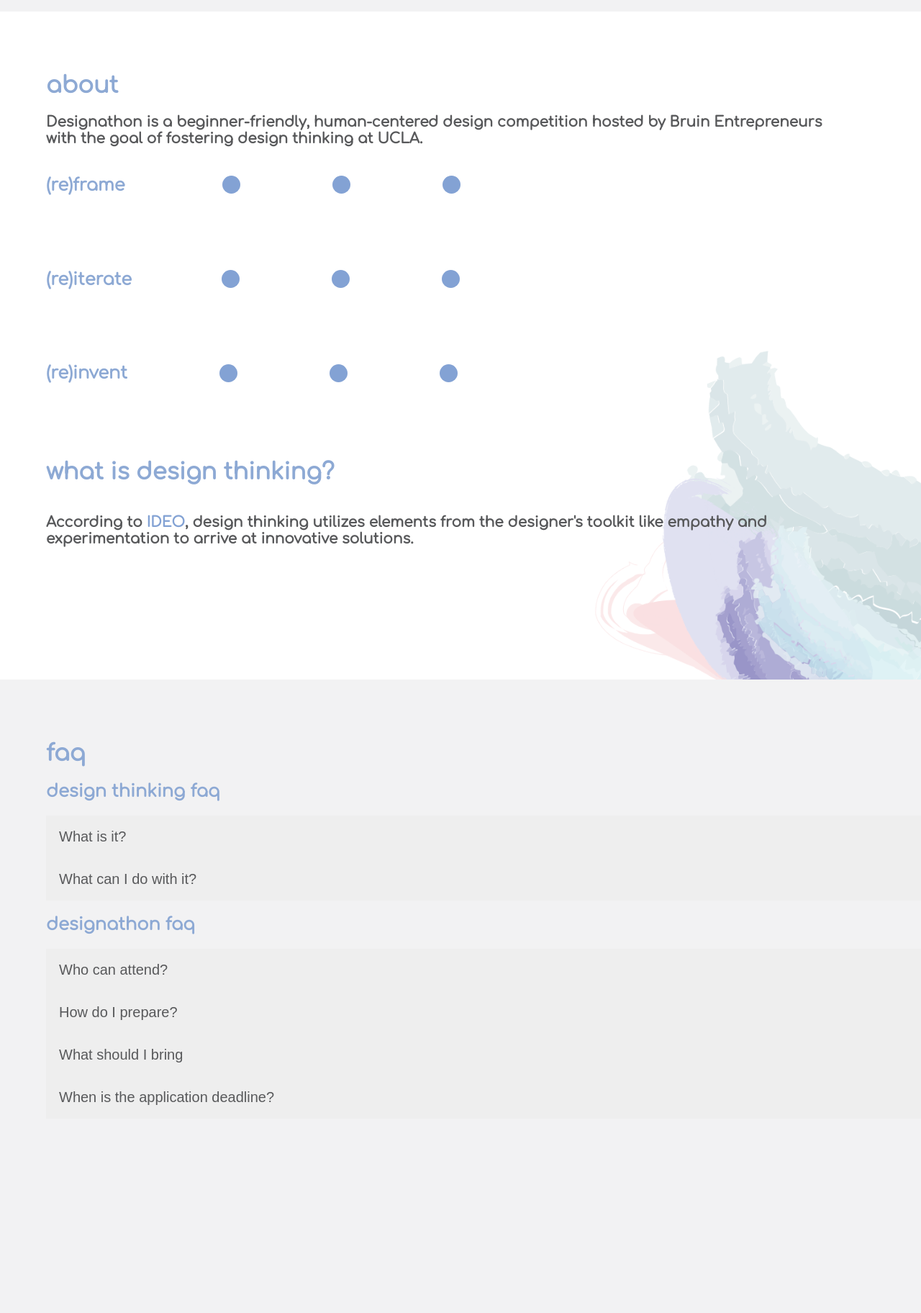
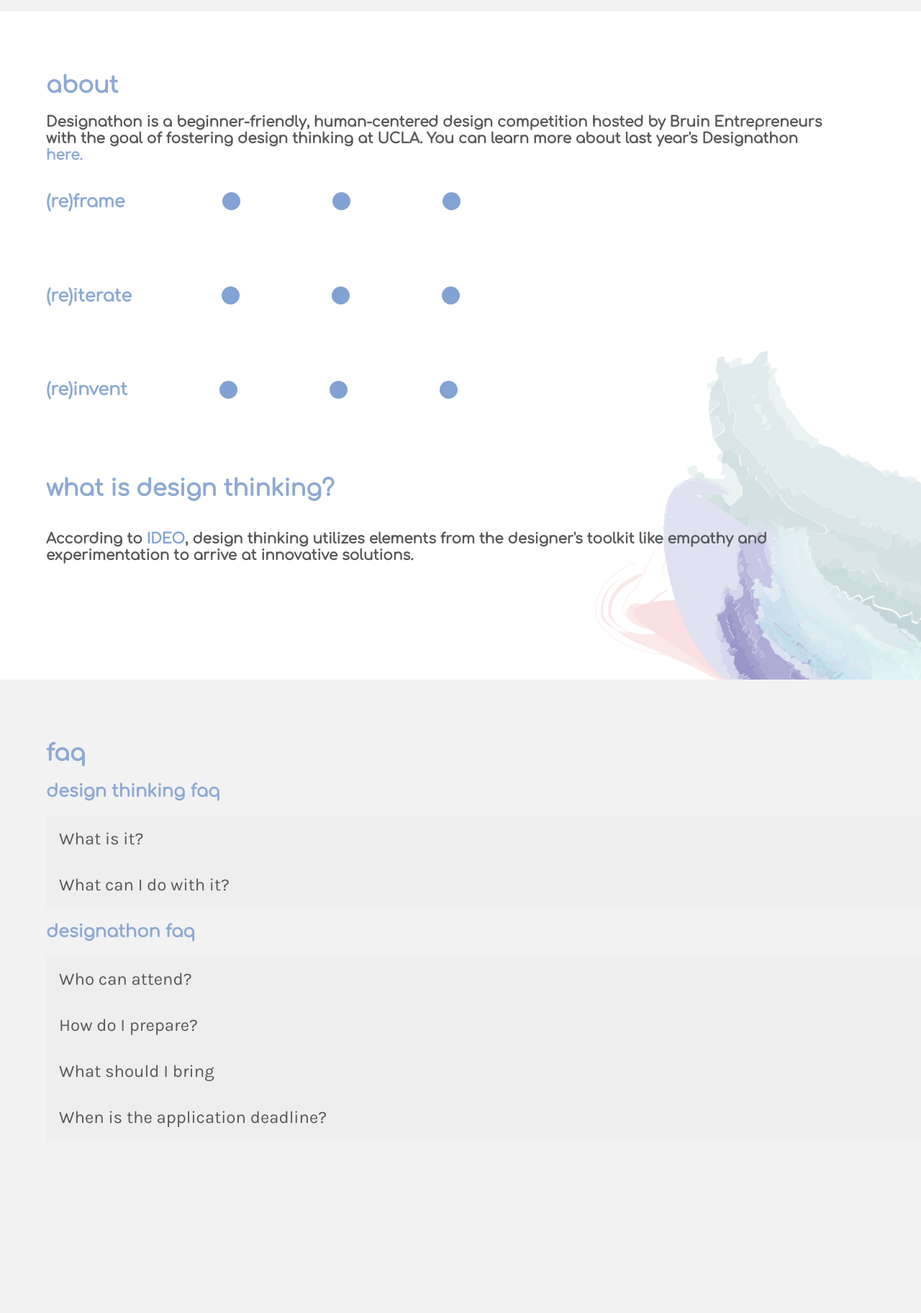
Before and after one commit to Bruin-Entrepreneurs/designathon_2020, a PHP site: page / in a window 1280 px wide; the page is wider, and only the part inside the window is pictured. Shown: the part 70-1894 px from the top of that part at 72% size. Run offline with PHP 8.4, Linux system fonts and the light colour scheme.

Commit message:
Link to apply button, previous medium article and reformatted FAQ section

```diff
--- a/base.css
+++ b/base.css
@@ -68,7 +68,7 @@ h1, h2, h3 {
 }
 
 .apply-button:hover {
-  background-color: #8DA9D4; /* Green */
+  background-color: #8DA9D4;
   color: white;
 }
 .circle-group {
@@ -140,11 +140,23 @@ h1, h2, h3 {
   margin-left: 0;
   border: none;
   outline: none;
-  font-family: Open+Sans;
-  font-size: 20px;
+  font-family: Karla;
+  font-size: 24px;
   transition: 0.4s;
 }
-
+.text-link {
+  text-decoration: none;
+  color: #8DA9D4;
+}
+.text-link-apply {
+    -webkit-transition-duration: 0.4s; /* Safari */
+  transition-duration: 0.4s;
+  text-decoration: none;
+  color: #8DA9D4;
+}
+.text-link-apply:hover {
+  color: white;
+}
 /* Add a background color to the button if it is clicked on (add the .active class with JS), and when you move the mouse over it (hover) */
 .active, .accordion:hover {
   background-color: #ccc;
@@ -153,13 +165,14 @@ h1, h2, h3 {
 /* Style the accordion panel. Note: hidden by default */
 .panel {
 /*  padding: 0 18px;
-*/  background-color: rgba(0, 0, 0, 0);
+*/  background-color: white;
   max-height: 0;
   overflow: scroll;
-  font-family: Open+Sans;
+  font-family: Karla;
+  font-size: 20px;
     transition: max-height 0.2s ease-out;
-    padding-right: 10%;
-    padding-left: 18px;
+    padding-right: 15%;
+    padding-left: 5%;
 }
 
 @media (max-width: 40rem) {
--- a/base.js
+++ b/base.js
@@ -11,3 +11,8 @@ for (i = 0; i < acc.length; i++) {
       panel.style.maxHeight = panel.scrollHeight + "px";
     } 	});
 }
+
+
+$(window).scroll(function(){
+    $(".content-section").css("opacity", 1 - $(window).scrollTop() / 5);
+  });
--- a/index.html
+++ b/index.html
@@ -4,20 +4,21 @@
 	<link rel="stylesheet" href="base.css" type="text/css" />
 	<link href='https://fonts.googleapis.com/css?family=Comfortaa' rel='stylesheet'>
 	<link rel="stylesheet" type="text/css" href="//fonts.googleapis.com/css?family=Open+Sans" />
+	<link href="https://fonts.googleapis.com/css?family=Karla" rel="stylesheet" type="text/css">
 </head>
 <body>
 	<div class="home flex-container">
 		<div class="flex-container navbar">
 			<a class="nav-link" href="#about"> <button class="nav-title">about</h1> </button> </a>
 			<a class="nav-link" href="#faq"> <button class="nav-title">faq</h1> </button> </a>
-			<button type="button" class="apply-button">apply here</button>
+			<button type="button" class="apply-button"><a href="https://www.facebook.com/events/2284814805171199/" class="text-link-apply">apply here</a></button>
 		</div>
 		<div class="home-img"> </div>
 	</div>
 	<div id="about" class="content-section">
 		<img class="about-img" src="./path.png" width="20%" height="40%" />
 		<h1 class="section-title"> about </h1>
-		<h3 class="about-text"> Designathon is a beginner-friendly, human-centered design competition hosted by Bruin Entrepreneurs with the goal of fostering design thinking at UCLA. </h3>
+		<h3 class="about-text"> Designathon is a beginner-friendly, human-centered design competition hosted by Bruin Entrepreneurs with the goal of fostering design thinking at UCLA. You can learn more about last year's Designathon <a href="https://medium.com/bruin-entrepreneurs-stories/designathon-2018-1a82282f1448" class="text-link"> here. </a></h3>
 		<div class="circle-group">
 			<h2> (re)frame </h2>
 			<div class="circle-frame"></div>
```
